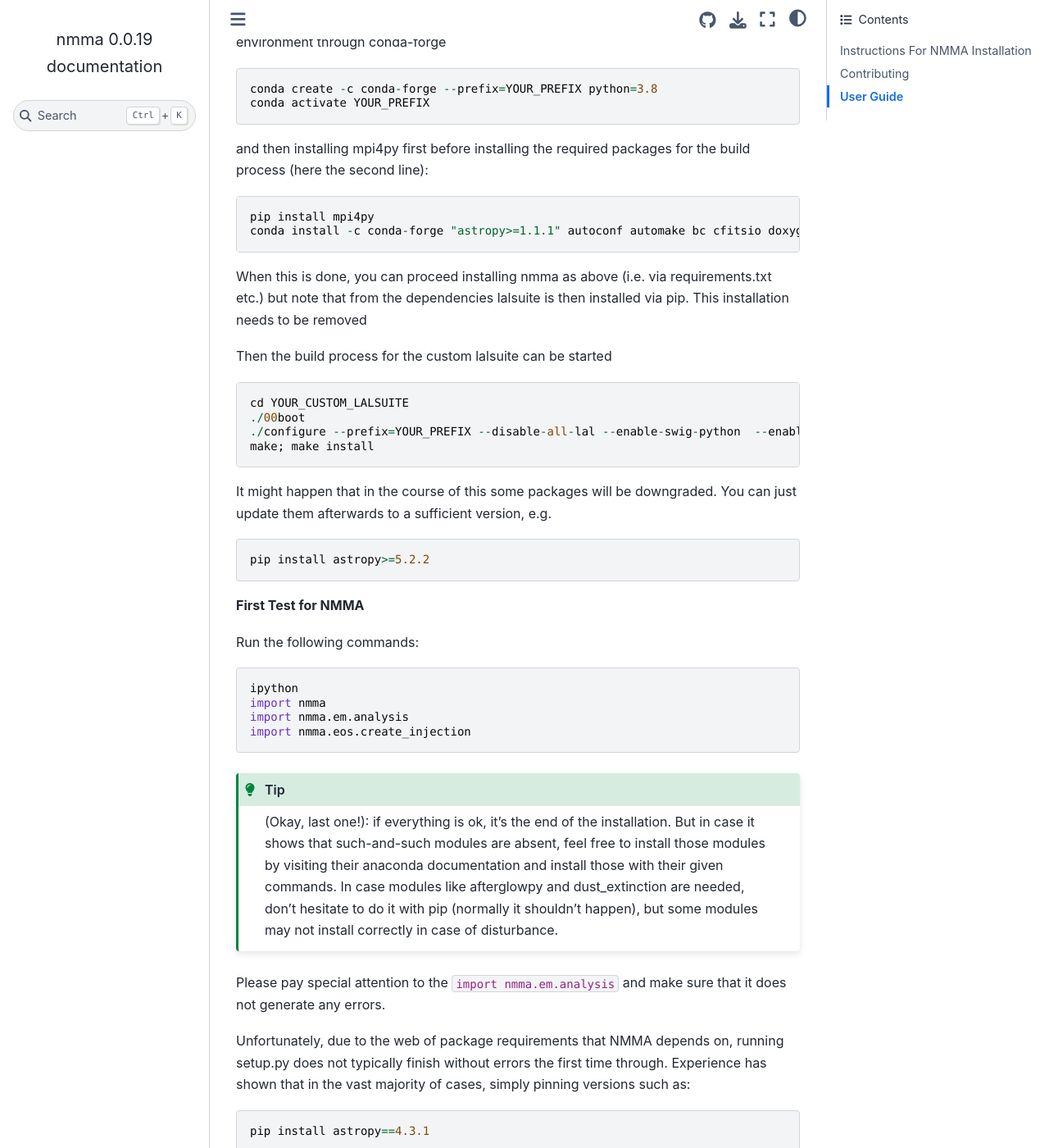
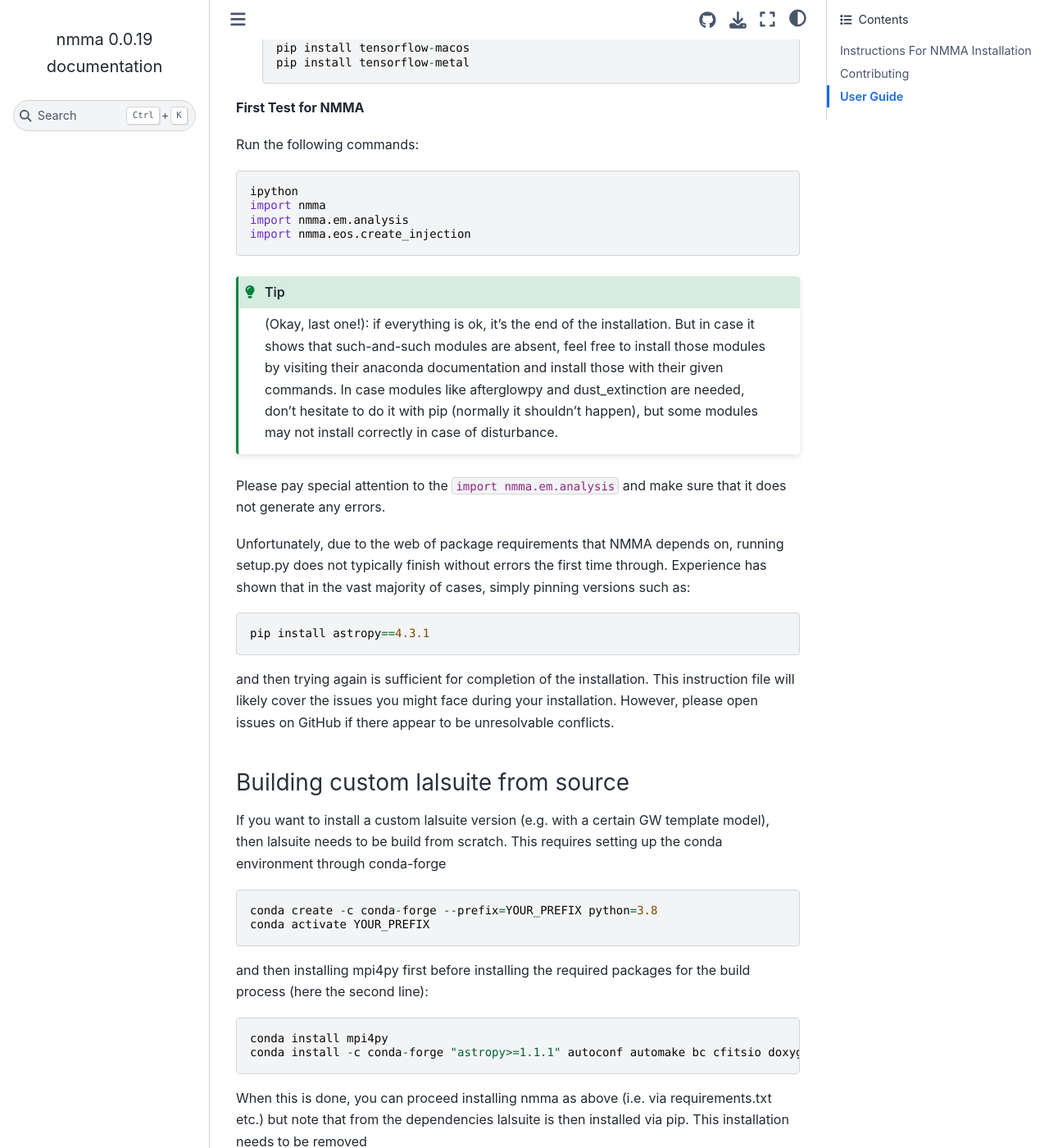
Before and after one commit to nuclear-multimessenger-astronomy/nmma, a Sphinx documentation site: the page built from doc/index.rst, in a window 1280 px wide and 1400 px high, scrolled down 6600 px. Shown: the whole window at 82% size. Built offline with Sphinx 7.4.7 and the Sphinx Book theme 1.1.4, drawn with Linux system fonts in a browser that asks for light colours; pages that are not in the unit, such as notebooks, are missing from menus; some of the changed lines change nothing that is shown; some of the changed text lies outside the part shown.

Commit message:
updated mac installation

```diff
--- a/doc/index.rst
+++ b/doc/index.rst
@@ -23,7 +23,7 @@
    conda create --name nmma_env python=3.10
    conda install -c conda-forge nmma
 
-If you have an issue, such as 'Solving environment: failed with initial frozen solve', an option could be:
+If you have an issue, such as ``Solving environment: failed with initial frozen solve``, an option could be:
 
 .. code::
 
@@ -37,7 +37,7 @@
 
 .. note::
 
-   The above may not work for arm64 Macs; see specifc instructions below. However, we are still working on getting NMMA to work on arm64 Macs.
+   The above may not work for arm64 Macs; see specifc instructions `below <#arm64mac>`_.
 
 For developers and contributors
 ^^^^^^^^^^^^^^^^^^^^^^^^^^^^^^^
@@ -71,10 +71,7 @@
 
 **Cloning the NMMA repository**
 
-Fork the NMMA repository given below:
-
-`NMMA Github
-Repo <https://github.com/nuclear-multimessenger-astronomy/nmma>`__
+Fork the NMMA repository: `NMMA Github Repo <https://github.com/nuclear-multimessenger-astronomy/nmma>`__
 
 Note that we link above to the main branch, but suggest making changes
 on your own fork (please also see our `contributing
@@ -97,7 +94,7 @@
 
 .. code::
 
-   conda create --name nmma_env python=3.8
+   conda create --name nmma_env python=3.10
    conda activate nmma_env
 
 .. note::
@@ -223,103 +220,84 @@
 
 ``conda install -c anaconda cython==0.29.24`` and redo ``python setup.py install``.
 
+.. _arm64mac:
+
+For arm64 Macs
+^^^^^^^^^^^^^^
+Follow the instructions above, but with the following modifications:
+
+Install C compiler and cmake:
+
+.. code::
+
+   conda install -c conda-forge c-compiler
+   brew install cmake
+
+
 **Known arm64 Mac issues**
 
-1. For arm64 Macs (e.g. M1, M2), there is an issue installing ``pyfftw``
+
+#. For arm64 Macs (e.g. M1, M2), there is an issue installing ``pyfftw``
    with pip (see
    https://github.com/pyFFTW/pyFFTW/issues/349#issuecomment-1468638458).
    To address, use ``Homebrew`` to run
 
-.. code::
+   .. code::
 
-   brew install fftw
+      brew install fftw
 
-then add the following lines to your ``.zprofile`` or ``.bash_profile``:
+   then add the following lines to your ``.zprofile`` or ``.bash_profile``:
 
-.. code::
+   .. code::
 
-   export PATH="/opt/homebrew/bin:PATH"
-   export DYLD_LIBRARY_PATH=/opt/homebrew/opt/fftw/lib
-   export LDFLAGS="-Wl,-S,-rpath,/opt/homebrew/opt/fftw/lib -L/opt/homebrew/opt/fftw/lib"
-   export CFLAGS="-Wno-implicit-function-declaration -I/opt/homebrew/opt/fftw/include"
+      export PATH="/opt/homebrew/bin:$PATH"
+      export DYLD_LIBRARY_PATH=/opt/homebrew/opt/fftw/lib
+      export LDFLAGS="-Wl,-S,-rpath,/opt/homebrew/opt/fftw/lib -L/opt/homebrew/opt/fftw/lib"
+      export CFLAGS="-Wno-implicit-function-declaration -I/opt/homebrew/opt/fftw/include"
 
-Close and reopen your terminal and run
+   Close and reopen your terminal and run
 
-.. code::
+   .. code::
 
-   pip install pyfftw
+      pip install pyfftw
 
-You may then need to rerun ``pip install -r requirements.txt`` to
-complete the dependency installations.
+   You may then need to rerun ``pip install -r requirements.txt`` to
+   complete the dependency installations.
 
-2. The ``osx-arm64`` conda-forge channel does not include
+#. The ``osx-arm64`` conda-forge channel does not include
    ``pymultinest``. Running ``pip install -r requirements.txt`` should
    have installed ``pymultinest``, but you will still need to install
    and compile ``Multinest`` from the source. Within the ``nmma``
    directory, run:
 
-.. code::
+   .. code::
 
-   git clone https://github.com/JohannesBuchner/MultiNest
-   cd MultiNest/build
-   cmake ..
-   make
+      git clone https://github.com/JohannesBuchner/MultiNest
+      cd MultiNest/build
+      cmake ..
+      make
 
-Next, add the following lines to your ``.zprofile`` or
-``.bash_profile``:
+   Next, add the following lines to your ``.zprofile`` or
+   ``.bash_profile``:
 
-.. code::
+   .. code::
 
-   export LD_LIBRARY_PATH=$HOME/nmma/MultiNest/lib:$LD_LIBRARY_PATH
-   export DYLD_LIBRARY_PATH=$HOME/nmma/MultiNest/lib:$DYLD_LIBRARY_PATH
+      export LD_LIBRARY_PATH=$HOME/nmma/MultiNest/lib:$LD_LIBRARY_PATH
+      export DYLD_LIBRARY_PATH=$HOME/nmma/MultiNest/lib:$DYLD_LIBRARY_PATH
 
-.. note::
+   .. note::
 
-   Modify these paths as appropriate for the location of your ``MultiNest`` installation. You can also combine the ``DYLD_LIBRARY_PATH`` lines for ``MultiNest`` and ``fftw`` (above) into a single line
+      Modify these paths as appropriate for the location of your ``MultiNest`` installation. You can also combine the ``DYLD_LIBRARY_PATH`` lines for ``MultiNest`` and ``fftw`` (above) into a single line
 
-3. There are also issues with ``tensorflow`` and arm64 Macs. If using
+#. There are also issues with ``tensorflow`` and arm64 Macs. If using
    ``tensorflow``, install it with the following commands:
 
-.. code::
+   .. code::
 
-   pip install tensorflow-macos
-   pip install tensorflow-metal
+      pip install tensorflow-macos
+      pip install tensorflow-metal
 
-**Building custom lalsuite from source**
 
-If you want to install a custom lalsuite version (e.g. with a certain GW template model), then lalsuite needs to be build from scratch. This requires setting up the conda environment through conda-forge
-
-.. code::
-
-   conda create -c conda-forge --prefix=YOUR_PREFIX python=3.8
-   conda activate YOUR_PREFIX
-
-and then installing mpi4py first before installing the required packages for the build process (here the second line):
-
-.. code::
-
-   pip install mpi4py
-   conda install -c conda-forge "astropy>=1.1.1" autoconf automake bc cfitsio doxygen fftw freezegun c-compiler gsl h5py hdf5 healpy "help2man>=1.37" "ldas-tools-framecpp<3.0.0a0" "libframel<9.0.0a0" ligo-gracedb ligo-segments "lscsoft-glue>=2.0.0" make matplotlib-base metaio "mpmath>=1.0.0" numpy pillow "pkg-config>=0.18.0" pytest "scipy>=0.9.0" six "swig>=3.0.10" zlib
-
-When this is done, you can proceed installing nmma as above (i.e. via requirements.txt etc.) but note that from the dependencies lalsuite is then installed via pip. This installation needs to be removed
-
-.. code::
-   pip uninstall lalsuite
-
-Then the build process for the custom lalsuite can be started
-
-.. code::
-
-   cd YOUR_CUSTOM_LALSUITE
-   ./00boot
-   ./configure --prefix=YOUR_PREFIX --disable-all-lal --enable-swig-python  --enable-lalsimulation --enable-lalframe
-   make; make install
-
-It might happen that in the course of this some packages will be downgraded. You can just update them afterwards to a sufficient version, e.g.
-
-.. code::
-
-   pip install astropy>=5.2.2
 
 **First Test for NMMA**
 
@@ -353,6 +331,46 @@
 This instruction file will likely cover the issues you might face during
 your installation. However, please open issues on GitHub if there appear
 to be unresolvable conflicts.
+
+Building custom lalsuite from source
+^^^^^^^^^^^^^^^^^^^^^^^^^^^^^^^^^^^^
+
+If you want to install a custom lalsuite version (e.g. with a certain GW template model), then lalsuite needs to be build from scratch. This requires setting up the conda environment through conda-forge
+
+.. code::
+
+   conda create -c conda-forge --prefix=YOUR_PREFIX python=3.8
+   conda activate YOUR_PREFIX
+
+and then installing mpi4py first before installing the required packages for the build process (here the second line):
+
+.. code::
+
+   conda install mpi4py
+   conda install -c conda-forge "astropy>=1.1.1" autoconf automake bc cfitsio doxygen fftw freezegun c-compiler gsl h5py hdf5 healpy "help2man>=1.37" "ldas-tools-framecpp<3.0.0a0" "libframel<9.0.0a0" ligo-gracedb ligo-segments "lscsoft-glue>=2.0.0" make matplotlib-base metaio "mpmath>=1.0.0" numpy pillow "pkg-config>=0.18.0" pytest "scipy>=0.9.0" six "swig>=3.0.10" zlib
+
+When this is done, you can proceed installing nmma as above (i.e. via requirements.txt etc.) but note that from the dependencies lalsuite is then installed via pip. This installation needs to be removed
+
+.. code::
+
+   pip uninstall lalsuite
+
+Then the build process for the custom lalsuite can be started
+
+.. code::
+
+   cd YOUR_CUSTOM_LALSUITE
+   ./00boot
+   ./configure --prefix=YOUR_PREFIX --disable-all-lal --enable-swig-python  --enable-lalsimulation --enable-lalframe
+   make; make install
+
+It might happen that in the course of this some packages will be downgraded. You can just update them afterwards to a sufficient version, e.g.
+
+.. code::
+
+   pip install astropy>=5.2.2
+
+
 
 Installation on expanse and other cluster resources
 ^^^^^^^^^^^^^^^^^^^^^^^^^^^^^^^^^^^^^^^^^^^^^^^^^^^
```
